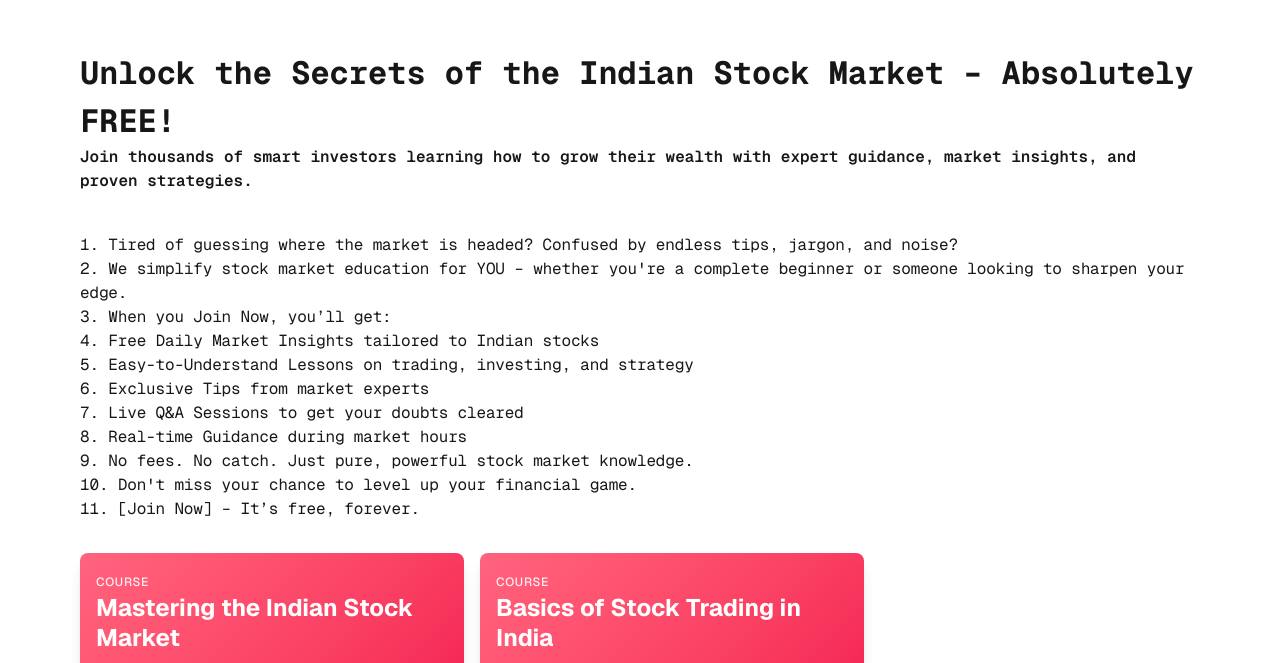
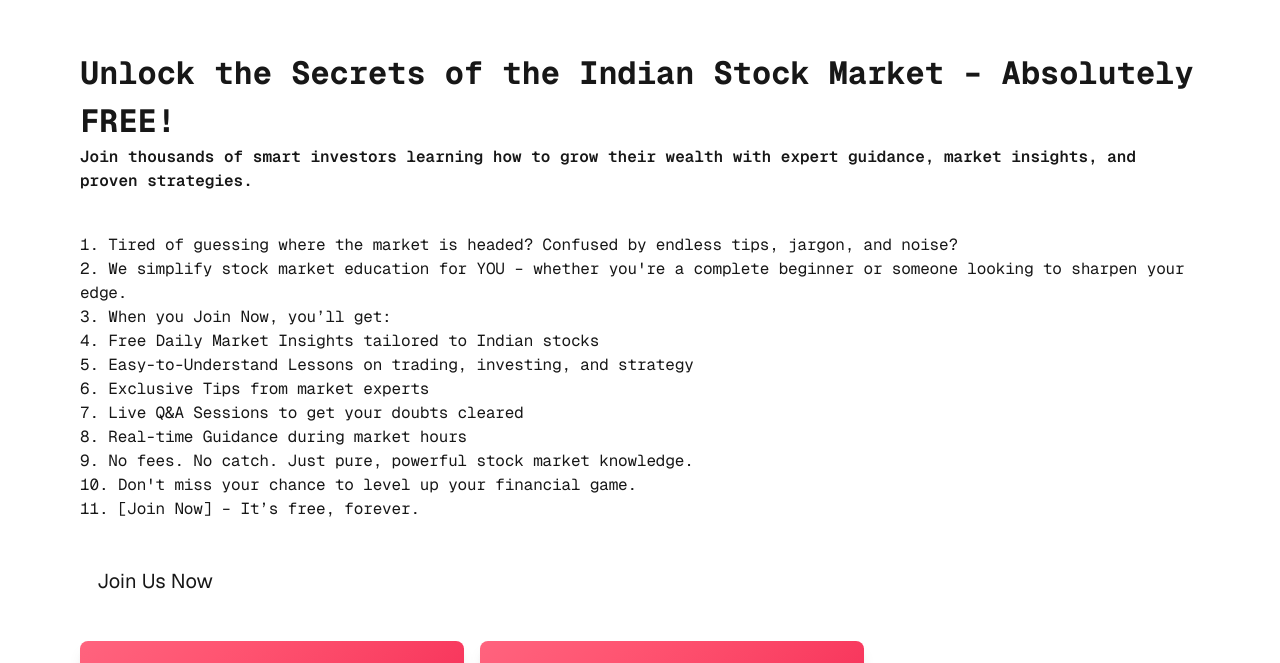
Before and after one commit to erikksuzuki/investment-courses, a Next.js app: page / in a window 1280 px wide. Shown: the part 115-778 px from the top of the page. Built offline with nearby package versions, Linux system fonts and the light colour scheme.

Commit message:
Update page.tsx

```diff
--- a/app/page.tsx
+++ b/app/page.tsx
@@ -122,6 +122,12 @@ export default function Home() {
           </li>
         </ol>
 
+        <div>
+          <button className="border border-white rounded-md w-full text-[20px] px-4 py-3 hover:bg-[rgba(255,255,255,0.1)]">
+            Join Us Now
+          </button>
+        </div>
+
         <div className="grid md:grid-cols-2 grid-cols-1 gap-4">
           <CourseCard
             title="Mastering the Indian Stock Market"
```
